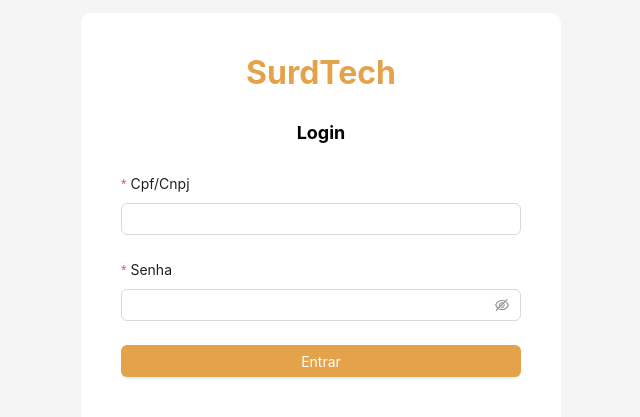
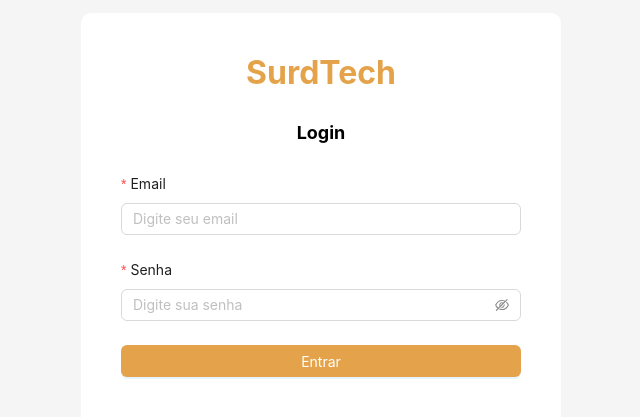
Before and after one commit to RodolfoXYZ/Surd-Tech-Front-End, a React (Create React App) app: page /login in a window 1280 px wide. Shown: the part 173-590 px from the top of the page, without its empty margins (319-959 px from the left). Built offline with nearby package versions, Linux system fonts and the light colour scheme.

Commit message:
integrando Login

```diff
--- a/src/Pages/Register/Register.js
+++ b/src/Pages/Register/Register.js
@@ -24,7 +24,7 @@ const Register = () => {
         message.success('Cadastro realizado com sucesso!');
 
 
-        navigate('/home');
+        navigate('/login');
       } else {
         throw new Error('Token não encontrado na resposta');
       }
--- a/src/Pages/login/Login.js
+++ b/src/Pages/login/Login.js
@@ -1,18 +1,41 @@
 import React from 'react';
-import { Form, Input, Button } from 'antd';
+import { Form, Input, Button, message } from 'antd';
 import { useNavigate } from 'react-router-dom';
+import axios from 'axios';
 import styles from './Login.module.css';
 
 const Login = () => {
   const navigate = useNavigate();
 
-  const onFinish = (values) => {
-    console.log('Success:', values);
-    navigate('/home');
+  const onFinish = async (values) => {
+    try {
+      const response = await axios.post('https://surdtech-backend.onrender.com/auth/login', {
+        email: values.email,
+        senha: values.password,
+      });
+
+      if (response.data && response.data.token) {
+        const token = response.data.token;
+        localStorage.setItem('token', token);
+        message.success('Login realizado com sucesso!');
+        navigate('/home');
+      } else {
+        throw new Error('Token não encontrado na resposta');
+      }
+    } catch (error) {
+      if (error.response) {
+        message.error(`Erro ao realizar o login: ${error.response.data.message || 'Erro desconhecido'}`);
+      } else if (error.request) {
+        message.error('Não foi possível se conectar ao servidor. Verifique sua conexão.');
+      } else {
+        message.error('Erro ao realizar o login. Tente novamente.');
+      }
+      console.error('Error:', error);
+    }
   };
 
   const onFinishFailed = (errorInfo) => {
-    console.log('Failed:', errorInfo);
+    console.log('Erro ao submeter o formulário:', errorInfo);
   };
 
   return (
@@ -30,11 +53,14 @@ const Login = () => {
           layout="vertical"
         >
           <Form.Item
-            label="Cpf/Cnpj"
-            name="cpfCnpj"
-            rules={[{ required: true, message: 'Por favor, insira seu Cpf/Cnpj!' }]}
+            label="Email"
+            name="email"
+            rules={[
+              { required: true, message: 'Por favor, insira seu email!' },
+              { type: 'email', message: 'Formato de email inválido!' },
+            ]}
           >
-            <Input />
+            <Input placeholder="Digite seu email" />
           </Form.Item>
 
           <Form.Item
@@ -42,7 +68,7 @@ const Login = () => {
             name="password"
             rules={[{ required: true, message: 'Por favor, insira sua senha!' }]}
           >
-            <Input.Password />
+            <Input.Password placeholder="Digite sua senha" />
           </Form.Item>
 
           <Form.Item>
```
